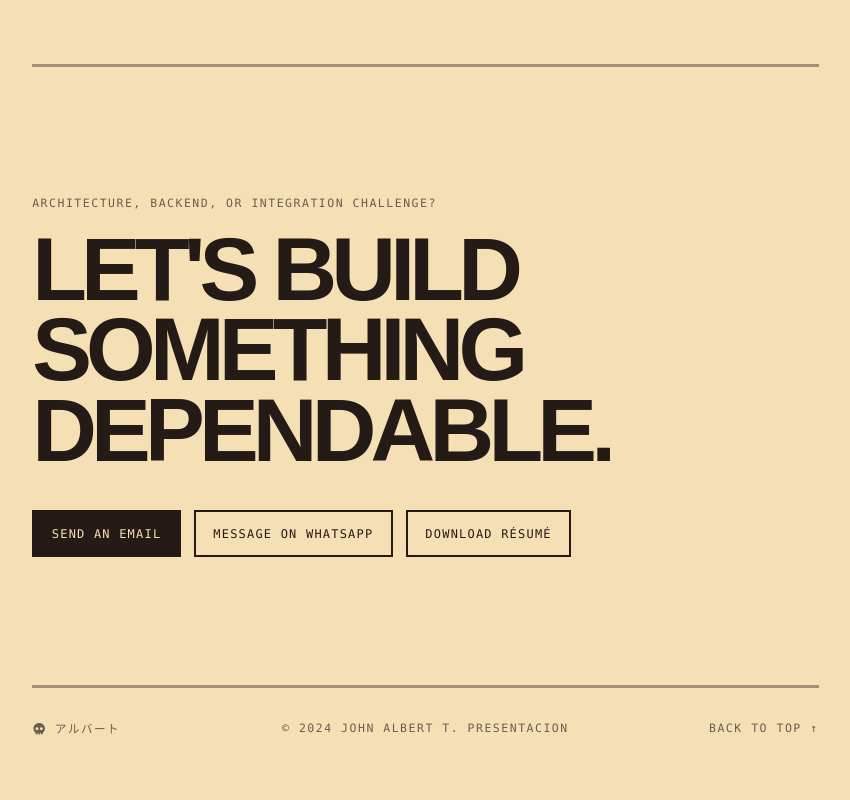
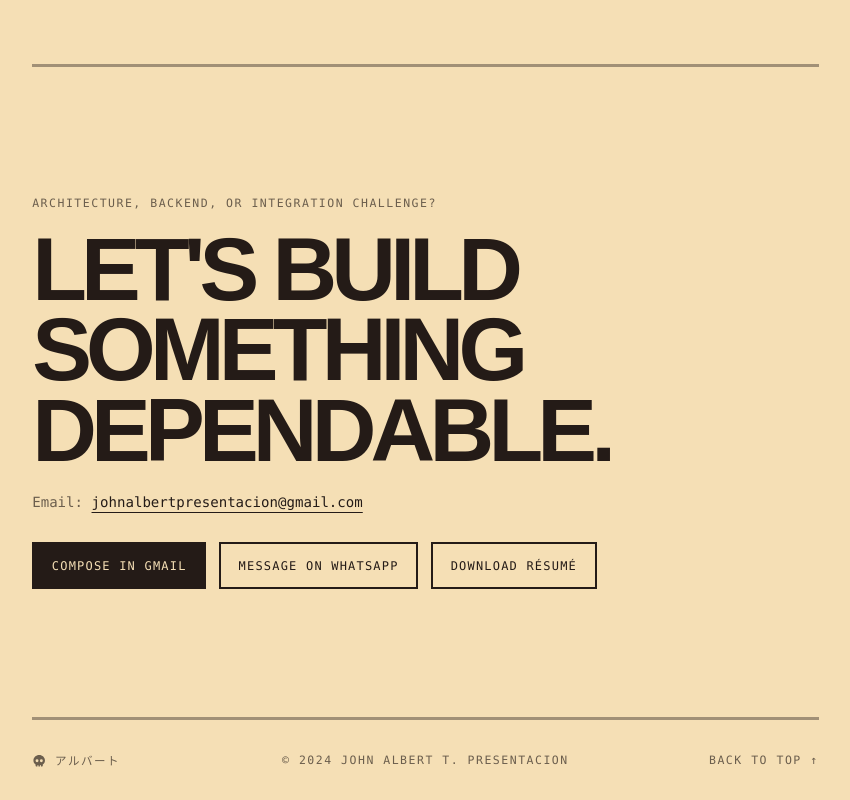
Before and after one commit to JATPresentacion97/Portfolio_Frontend, a React (Vite) app: page / in a window 1280 px wide. Shown: the part 9398-10198 px from the top of the page, without its empty margins (423-1273 px from the left). Before the commit the page ends 10166 px from the top, so only its background shows below. Built offline with nearby package versions, Linux system fonts and the light colour scheme.

Commit message:
Fix email contact action

```diff
--- a/src/components/LandingPage.tsx
+++ b/src/components/LandingPage.tsx
@@ -7,6 +7,9 @@ import '../styles/MainPage.css';
 import CaseStudyCard from './CaseStudyCard';
 import DarkModeToggle from './DarkModeToggle';
 import SectionTitle from './SectionTitle';
+
+const emailAddress = 'johnalbertpresentacion@gmail.com';
+const gmailComposeUrl = `https://mail.google.com/mail/?view=cm&fs=1&to=${emailAddress}&su=Portfolio%20inquiry`;
 
 const capabilities = [
   {
@@ -46,7 +49,7 @@ const LandingPage = () => (
         <a href="#experience">Experience</a>
       </div>
       <DarkModeToggle />
-      <a className="nav-hire" href="mailto:johnalbertpresentacion@gmail.com">Contact</a>
+      <a className="nav-hire" href={gmailComposeUrl} target="_blank" rel="noopener noreferrer">Contact</a>
     </nav>
 
     <main id="main-content" className="site-shell">
@@ -152,8 +155,9 @@ const LandingPage = () => (
           <section className="contact-section" id="contact">
             <p className="mono-label">Architecture, backend, or integration challenge?</p>
             <h2>Let's build something dependable.</h2>
+            <p className="contact-email">Email: <a href={`mailto:${emailAddress}`}>{emailAddress}</a></p>
             <div className="contact-actions">
-              <a href="mailto:johnalbertpresentacion@gmail.com">Send an email</a>
+              <a href={gmailComposeUrl} target="_blank" rel="noopener noreferrer">Compose in Gmail</a>
               <a href="https://wa.me/639667689427" target="_blank" rel="noopener noreferrer">Message on WhatsApp</a>
               <a href={`${import.meta.env.BASE_URL}John_Albert_Presentacion_Resume.pdf`} download>Download résumé</a>
             </div>
--- a/src/styles/MainPage.css
+++ b/src/styles/MainPage.css
@@ -218,6 +218,8 @@ mark { -webkit-box-decoration-break: clone; box-decoration-break: clone; padding
 
 .contact-section { padding: clamp(5rem, 10vw, 9rem) 0; border-top: var(--border-width) solid var(--content-rule); }
 .contact-section h2 { max-width: 950px; margin: 1rem 0 2.5rem; font-size: clamp(3rem, 7vw, 7rem); font-weight: 800; letter-spacing: -.065em; line-height: .9; text-transform: uppercase; }
+.contact-email { margin: -1rem 0 2rem; color: var(--muted-text); font-family: ui-monospace, SFMono-Regular, Menlo, Monaco, Consolas, monospace; font-size: clamp(.72rem, 1.5vw, .88rem); overflow-wrap: anywhere; }
+.contact-email a { color: var(--theme-color); text-underline-offset: .3rem; }
 .contact-actions { display: flex; flex-wrap: wrap; gap: .8rem; }
 .contact-actions a {
   padding: .9rem 1.1rem;
```
Also changed, not shown: 1 other file (tests, documents, lock files or other folders).
